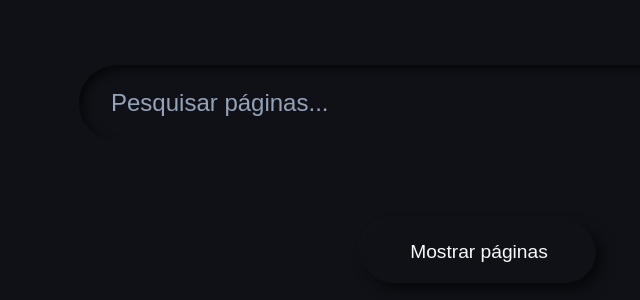
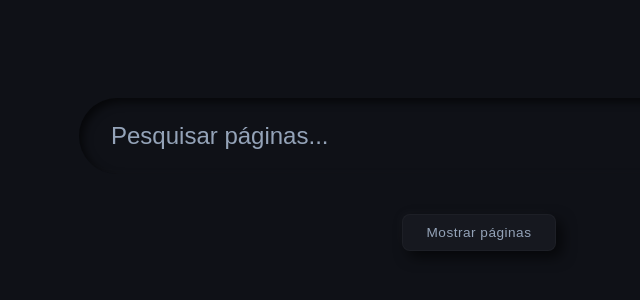
Before and after one commit to rcssic/furabucho, a React (Vite) app: page /#/ in a window 1280 px wide. Shown: the part 226-526 px from the top of the page, without its empty margins (161-801 px from the left). Built offline with nearby package versions, Linux system fonts and the light colour scheme.

Commit message:
Refactor styles for Home page layout and design
Reduced gaps and adjusted padding, margin, and border radius for improved layout and aesthetics.

```diff
--- a/src/pages/Home/style.css
+++ b/src/pages/Home/style.css
@@ -5,7 +5,7 @@
   justify-content: center;
   min-height: 100vh;
   padding: 24px;
-  gap: 80px;
+  gap: 40px; /* Reduzido de 80px */
 }
 
 .search-section {
@@ -19,47 +19,52 @@
 .search-results {
   position: absolute;
   top: 100%;
-  margin-top: 24px;
-  background: var(--bg-color);
+  margin-top: 16px;
+  background: var(--surface-color);
   width: 100%;
-  max-width: 800px;
-  border-radius: 24px;
+  max-width: 600px;
+  border-radius: 16px;
+  border: var(--border-subtle);
   box-shadow: var(--shadow-out);
-  padding: 16px;
+  padding: 8px;
   z-index: 10;
 }
 
 .search-item {
-  padding: 16px 24px;
+  padding: 12px 16px;
   cursor: pointer;
-  border-radius: 16px;
+  border-radius: 8px;
   transition: all 0.2s ease;
   display: flex;
   align-items: center;
-  gap: 16px;
-  font-size: 1.2rem;
+  gap: 12px;
+  font-size: 0.95rem;
+  color: var(--text-secondary);
 }
 
 .search-item:hover {
-  box-shadow: var(--shadow-in);
+  background: rgba(255, 255, 255, 0.02);
+  color: var(--text-primary);
 }
 
 .neo-button {
-  padding: 20px 48px;
-  border-radius: 40px;
-  border: none;
-  background: var(--bg-color);
-  color: var(--text-primary);
-  font-size: 1.2rem;
+  padding: 10px 24px; /* Bem menor e elegante */
+  border-radius: 8px; /* Cantos menos arredondados */
+  border: var(--border-subtle);
+  background: var(--surface-color);
+  color: var(--text-secondary);
+  font-size: 0.85rem;
   font-weight: 500;
   cursor: pointer;
   box-shadow: var(--shadow-out);
-  transition: all 0.3s ease;
+  transition: all 0.2s ease;
+  letter-spacing: 0.5px;
 }
 
 .neo-button:hover {
+  color: var(--text-primary);
   box-shadow: var(--shadow-out-hover);
-  transform: translateY(-2px);
+  transform: translateY(-1px);
 }
 
 .neo-button:active {
```
